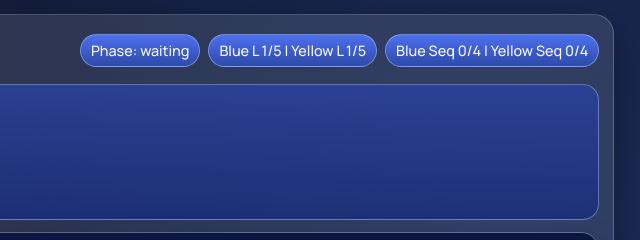
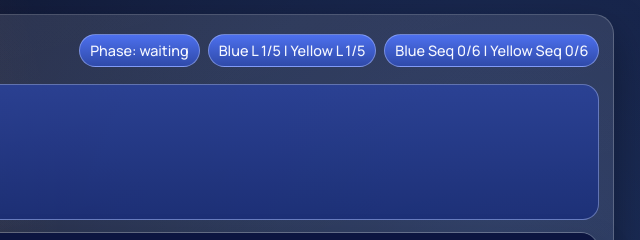
Before and after one commit to kirillmalafeev27-ai/snk-pvp, a website: page public/index.html in a window 1280 px wide. Shown: the top 240 px of the page, 640-1280 px from the left. Drawn offline with Linux system fonts and the light colour scheme.

Commit message:
Update sequence values in index.html

```diff
--- a/public/index.html
+++ b/public/index.html
@@ -19,7 +19,7 @@
         <div class="meta">
           <span id="phaseValue">Phase: waiting</span>
           <span id="levelValue">Blue L 1/5 | Yellow L 1/5</span>
-          <span id="seqValue">Blue Seq 0/4 | Yellow Seq 0/4</span>
+          <span id="seqValue">Blue Seq 0/6 | Yellow Seq 0/6</span>
         </div>
       </header>
 
```
